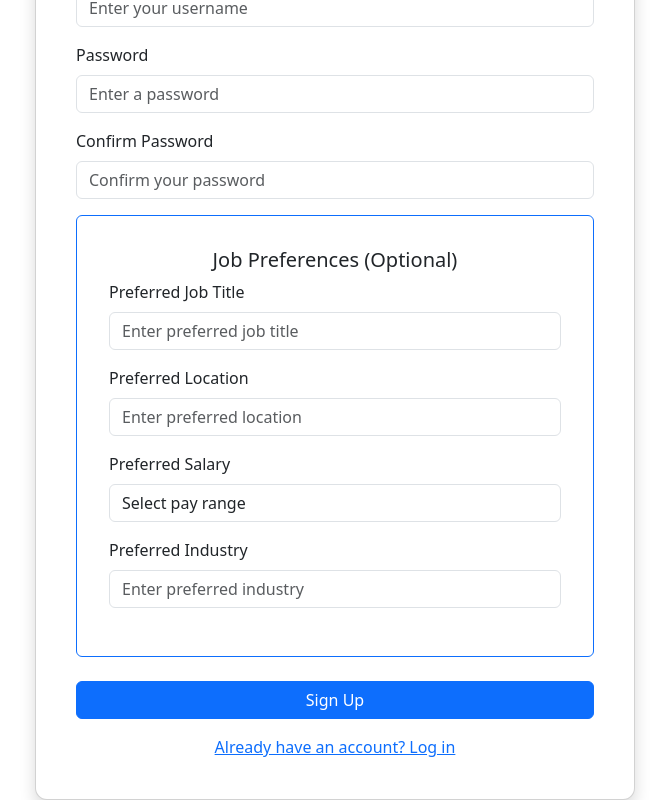
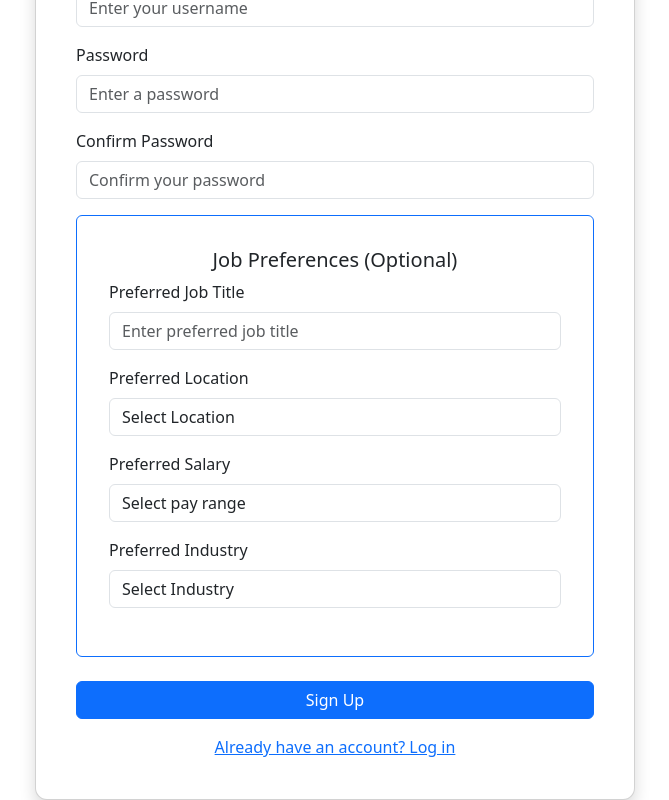
Before and after one commit to JuchangKim/HireHub, a React (Create React App) app in the folder client/: page /signup in a window 1280 px wide. Shown: the part 460-1260 px from the top of the page, without its empty margins (305-974 px from the left). Built offline with nearby package versions, Linux system fonts and the light colour scheme.

Commit message:
Updating the input job preference location and industry from typing text function to selection function.

```diff
--- a/client/src/pages/JobPreferences.js
+++ b/client/src/pages/JobPreferences.js
@@ -22,12 +22,21 @@ const JobPreferences = ({ formData, handleChange }) => {
         <Form.Group controlId="location" className="mb-3">
           <Form.Label>Preferred Location</Form.Label>
           <Form.Control
-            type="text"
+            as="select"
             name="location"
-            value={formData.jobPreferences.location || ""}
+            value={formData.jobPreferences.location}
             onChange={handleChange}
-            placeholder="Enter preferred location"
-          />
+          >
+          <option value="">Select Location</option>
+          <option value="Auckland">Auckland</option>
+          <option value="Wellington">Wellington</option>
+          <option value="Christchurch">Christchurch</option>
+          <option value="Dunedin">Dunedin</option>
+          <option value="Napier">Napier</option>
+          <option value="Hamilton">Hamilton</option>
+          <option value="Tauranga">Tauranga</option>
+          <option value="Queenstown">Queenstown</option>
+          </Form.Control>
         </Form.Group>
 
         <Form.Group controlId="salary" className="mb-3">
@@ -53,12 +62,19 @@ const JobPreferences = ({ formData, handleChange }) => {
         <Form.Group controlId="industry" className="mb-3">
           <Form.Label>Preferred Industry</Form.Label>
           <Form.Control
-            type="text"
+            as="select"
             name="industry"
-            value={formData.jobPreferences.industry || ""}
+            value={formData.jobPreferences.industry}
             onChange={handleChange}
-            placeholder="Enter preferred industry"
-          />
+          >
+          <option value="">Select Industry</option>
+          <option value="IT">IT</option>
+          <option value="Finance">Finance</option>
+          <option value="Health">Health</option>
+          <option value="Marketing">Marketing</option>
+          <option value="Trades">Trades</option>
+          <option value="Engineering">Engineering</option>
+          </Form.Control>
         </Form.Group>
       </Card.Body>
     </Card>
```
